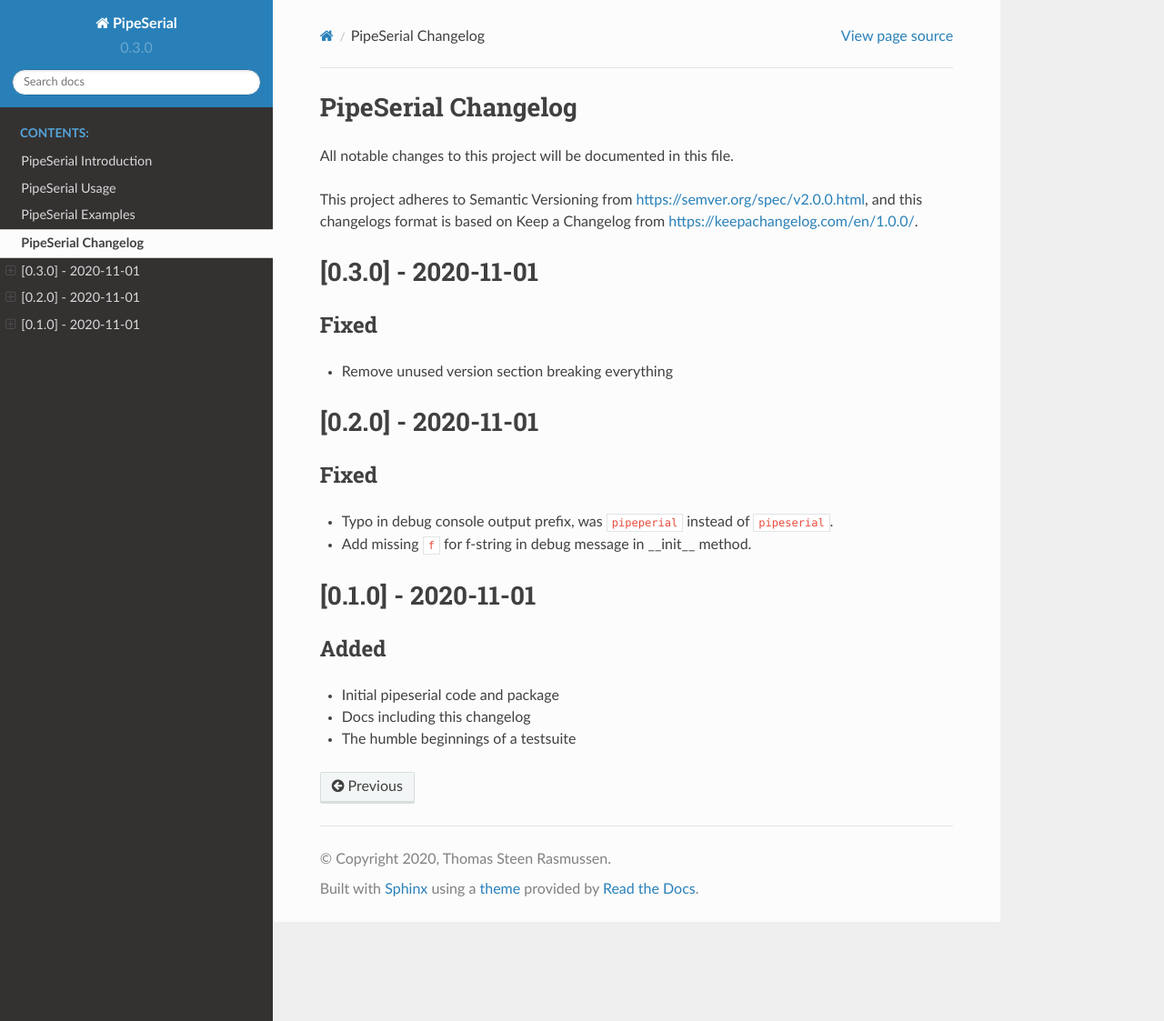
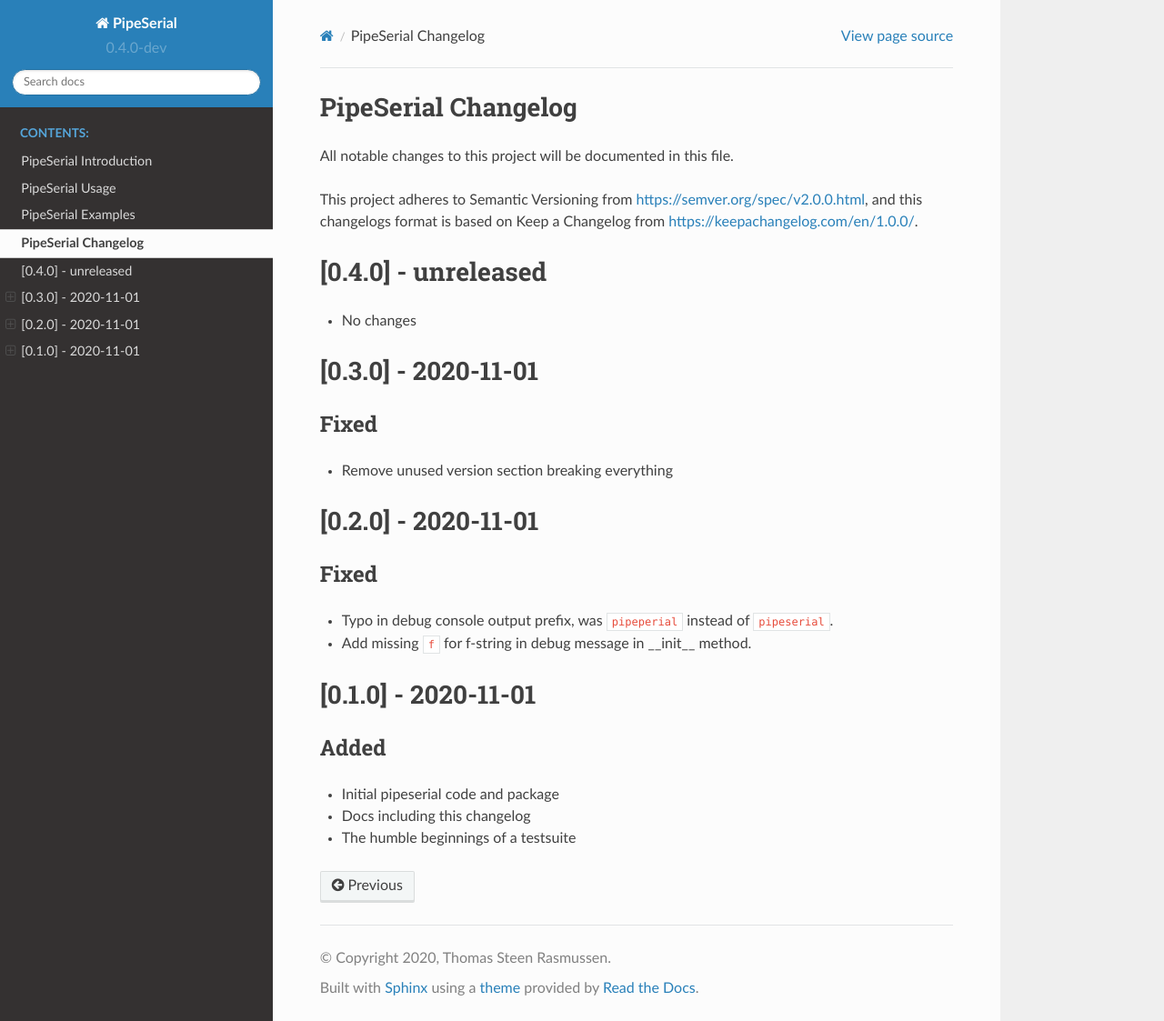
Before and after one commit to tykling/pipeserial, a Sphinx documentation site: the page built from docs/changelog.rst, in a window 1280 px wide and 1123 px high. Shown: the whole window at 91% size. Built offline with Sphinx 7.4.7 and the Read the Docs theme 2.0.0, drawn with Linux system fonts in a browser that asks for light colours.

Commit message:
back to dev, v0.4.0-dev

```diff
--- a/docs/changelog.rst
+++ b/docs/changelog.rst
@@ -4,6 +4,11 @@ All notable changes to this project will be documented in this file.
 
 This project adheres to Semantic Versioning from https://semver.org/spec/v2.0.0.html, and
 this changelogs format is based on Keep a Changelog from https://keepachangelog.com/en/1.0.0/.
+
+[0.4.0] - unreleased
+====================
+- No changes
+
 
 [0.3.0] - 2020-11-01
 ====================
--- a/docs/conf.py
+++ b/docs/conf.py
@@ -15,7 +15,7 @@ extensions = [
 templates_path = ["_templates"]
 exclude_patterns = ["_build", "Thumbs.db", ".DS_Store"]
 master_doc = "index"
-version = "0.3.0"
+version = "0.4.0-dev"
 html_theme = "sphinx_rtd_theme"
 html_theme_options = {"display_version": True}
 man_pages = [
--- a/docs/usage.rst
+++ b/docs/usage.rst
@@ -11,7 +11,7 @@ Until I get something better written here are the argparse usage instructions::
                      [--dtr DTR]
                      serialport [baudrate]
 
-   PipeSerial version 0.3.0. Sends input to a serial device, awaits (expects)
+   PipeSerial version 0.4.0-dev. Sends input to a serial device, awaits (expects)
    some text, and returns the output. See the manpage or ReadTheDocs for more
    info.
 
--- a/setup.py
+++ b/setup.py
@@ -12,7 +12,7 @@ with open("README.md", "r") as fh:
 
 setuptools.setup(
     name="pipeserial",
-    version="0.3.0",
+    version="0.4.0-dev",
     author="Thomas Steen Rasmussen",
     author_email="thomas@gibfest.dk",
     description="PipeSerial is a command-line utility to send some input from stdin to a serial device, and then collect and return the output from the device.",
```
Also changed, not shown: 1 other file.
